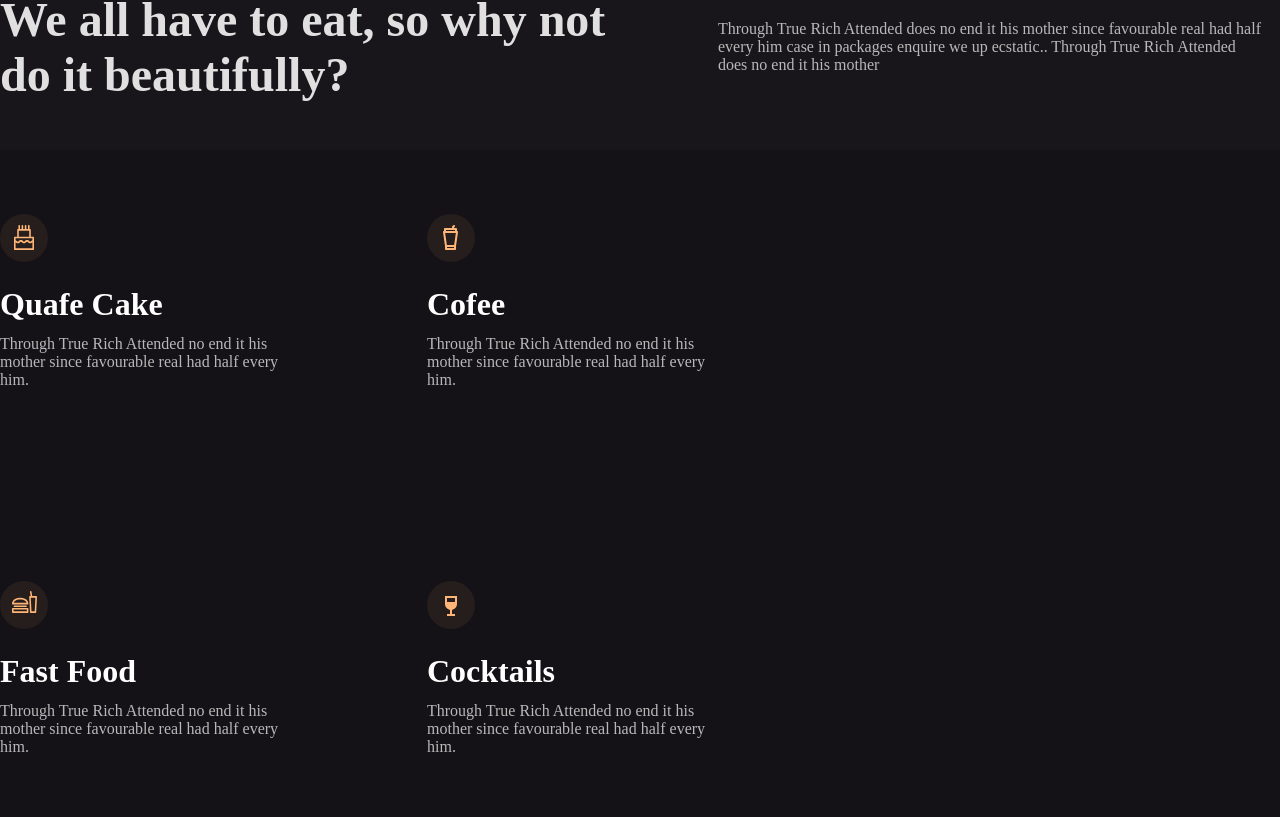
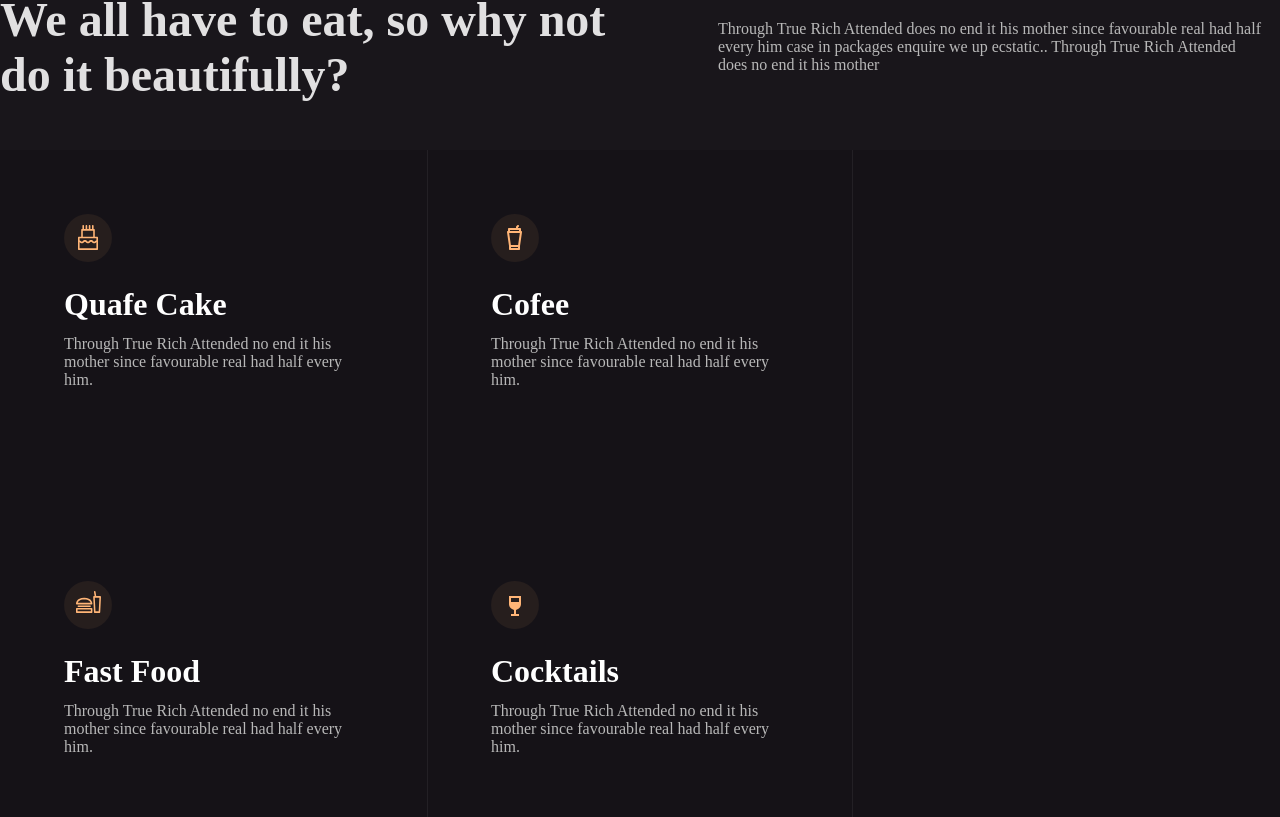
Before and after one commit to Kizya007/Coffee_shop, a React (Create React App) app: page / in a window 1280 px wide. Shown: the part 723-1540 px from the top of the page. Built offline with nearby package versions, Linux system fonts and the light colour scheme.

Commit message:
added edits

```diff
--- a/src/assets/Serving.scss
+++ b/src/assets/Serving.scss
@@ -56,6 +56,7 @@
     }
   }
   &-cards {
+    position: relative;
     display: flex;
     flex-wrap: wrap;
 
@@ -65,16 +66,30 @@
     padding: 0;
 
     background: rgba(0, 0, 0, 0.16);
+
+    &::before,
+    &::after {
+      content: "";
+      height: 100%;
+      width: 1px;
+
+      position: absolute;
+      background: #232025;
+    }
+    &::after {
+      right: 427px;
+    }
+    &::before {
+      left: 427px;
+    }
   }
 
   .product-card {
     display: flex;
     justify-content: flex-start;
     flex-direction: column;
-
+    padding: 0 64px;
     width: 299px;
-
-    margin-right: 128px;
     margin-bottom: 128px;
     margin-top: 64px;
 
```
